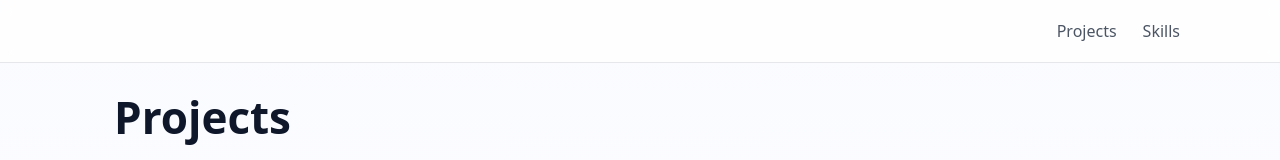
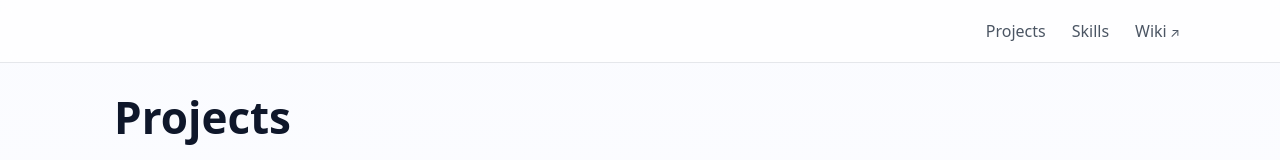
Before and after one commit to natalie-m-cordova/Testing, a website: page docs/projects/index.html in a window 1280 px wide. Shown: the top 160 px of the page. Drawn offline with Linux system fonts and the light colour scheme.

Commit message:
Add wiki to readme.md (#67)
* Update README.md

* Update README.md

* Update update-sprint-badge.yml

* Update index.html

* Update index.html

* Update index.html

* Update style.css

```diff
--- a/docs/assets/css/style.css
+++ b/docs/assets/css/style.css
@@ -34,6 +34,8 @@ header{position:sticky; top:0; backdrop-filter:saturate(120%) blur(8px); backgro
 .brand img{width:24px; height:24px}
 .nav a{color:var(--muted); text-decoration:none; padding:8px 10px; border-radius:10px}
 .nav a.active, .nav a:hover{color:var(--fg); background:rgba(124,58,237,.14);}
+nav a[href*="github.com"]::after {  content: " ↗";  font-size: 0.8em;}
+.nav-links {margin-left: auto; display: flex; gap: 6px;}
 
 .hero{padding:60px 0 24px}
 h1{font-size:clamp(28px,4vw,44px); margin:0 0 10px}
@@ -48,4 +50,3 @@ footer{margin-top:auto; border-top:1px solid var(--border); padding:24px 0; colo
 .btn{display:inline-block; padding:10px 14px; border-radius:12px; text-decoration:none; color:#fff; background:linear-gradient(135deg,var(--brand),var(--accent)); box-shadow:var(--shadow)}
 .center{display:flex; justify-content:center; align-items:center; text-align:center}
 hr{border:0; border-top:1px solid var(--border); margin:28px 0}
-.nav-links {margin-left: auto; display: flex; gap: 6px}
--- a/docs/projects/index.html
+++ b/docs/projects/index.html
@@ -14,6 +14,7 @@
       <nav class="nav-links">
         <a data-nav href="../projects/">Projects</a>
         <a data-nav href="../skills/">Skills</a>
+        <a data-nav href="https://github.com/natalie-m-cordova/Testing/wiki" target="_blank" rel="noopener">Wiki</a>
       </nav>
     </div>
   </header>
```
Also changed, not shown: docs/index.html (+1 -0 lines), docs/skills/index.html (+1 -0 lines), .github/workflows/update-sprint-badge.yml, README.md.
